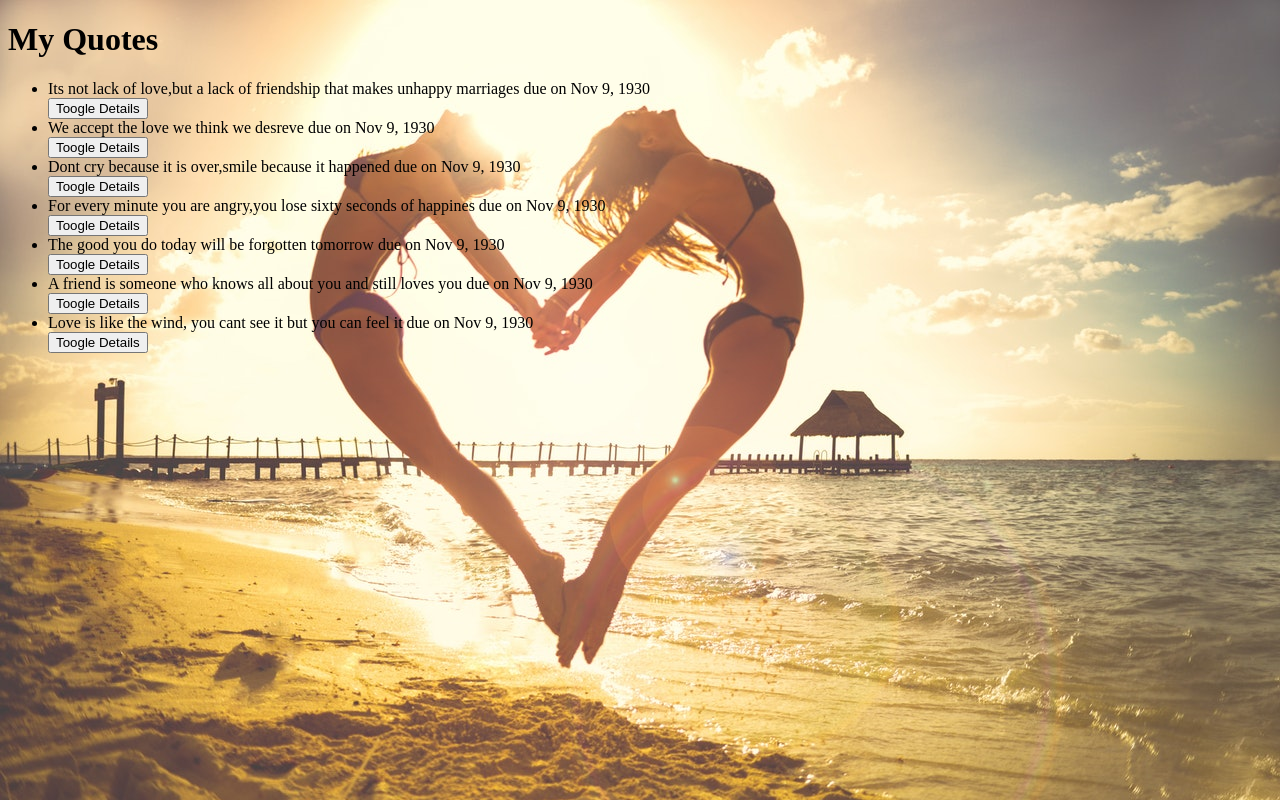
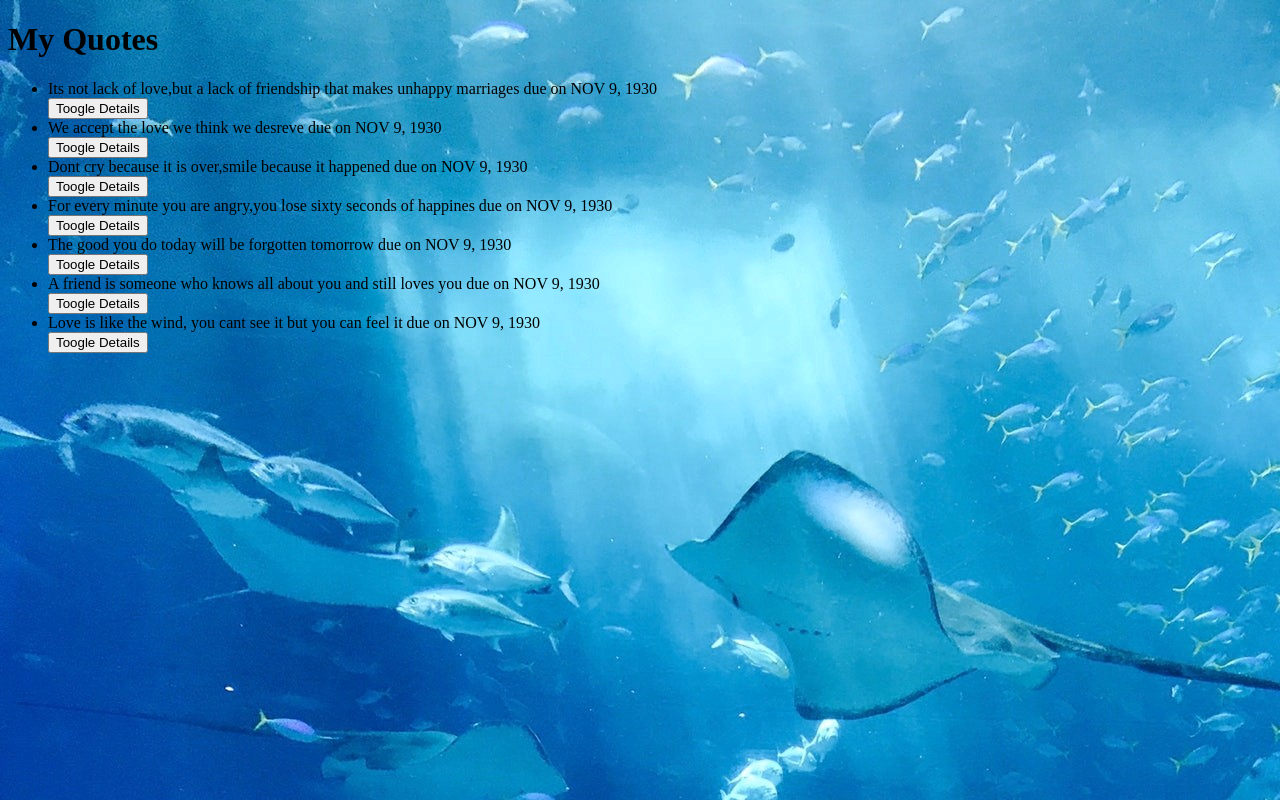
Before and after one commit to twyfordsparks/quotes, an Angular app in the folder Quotes/: page / in a window 1280 px wide. Built offline with nearby package versions, Linux system fonts and the light colour scheme.

Commit message:
added functioning delete function

```diff
--- a/Quotes/src/app/quote-details/quote-details.component.ts
+++ b/Quotes/src/app/quote-details/quote-details.component.ts
@@ -12,6 +12,10 @@ export class QuoteDetailsComponent implements OnInit {
   @Input() quote: Quote;
   @Output() isComplete = new EventEmitter<boolean>();
 
+  quoteDelete(complete: boolean) {
+    this.isComplete.emit(complete);
+  }
+
 
 
 
--- a/Quotes/src/app/quote/quote.component.html
+++ b/Quotes/src/app/quote/quote.component.html
@@ -1,9 +1,10 @@
 <h1>My Quotes</h1>
 <ul>
  <div *ngFor='let quote of quotes;let i = index'>
-   <li id="{{i}}" appStrikethrough>{{quote.name}} due on {{quote.completeDate|date}}</li>
+   <li id="{{i}}" appStrikethrough>{{quote.name}} due on {{quote.completeDate|date|uppercase}}</li>
     <button (click)='toogleDetails(i)'>Toogle Details</button>
-  <app-quote-details *ngIf="quote.showDescription" [quote]='quote' (isComplete)='completeQuote($event,i)'></app-quote-details>
+  <app-quote-details *ngIf="quote.showDescription" [quote]='quote' (isComplete)='deleteQuote($event,i)'>
+  </app-quote-details>
   </div>
 
 </ul>
--- a/Quotes/src/app/quote/quote.component.ts
+++ b/Quotes/src/app/quote/quote.component.ts
@@ -16,11 +16,14 @@ export class QuoteComponent implements OnInit {
     new Quote(6, 'A friend is someone who knows all about you and still loves you', 'Happiness is a direction, not a place.', new Date(25, 4, 2019)),
     new Quote(7, 'Love is like the wind, you cant see it but you can feel it', 'Happiness is a direction, not a place.', new Date(25, 4, 2019))
   ]
-  completeQuote(isComplete, index) {
+  deleteQuote(isComplete, index) {
     if (isComplete) {
+      let toDelete = confirm(`Are you sure you want to delete ${this.quotes[index].name}`)
+      if (toDelete) {
       this.quotes.splice(index, 1);
     }
   }
+}
 
   toogleDetails(index) {
     this.quotes[index].showDescription = !this.quotes[index].showDescription;
--- a/Quotes/src/styles.css
+++ b/Quotes/src/styles.css
@@ -1,4 +1,4 @@
 /* You can add global styles to this file, and also import other style files */
 body {
-  background-image: url(./assets/beach-beautiful-bikini-5358.jpg)
+  background-image: url(./assets/animals-aquarium-aquatic-889929.jpg)
 }
```
